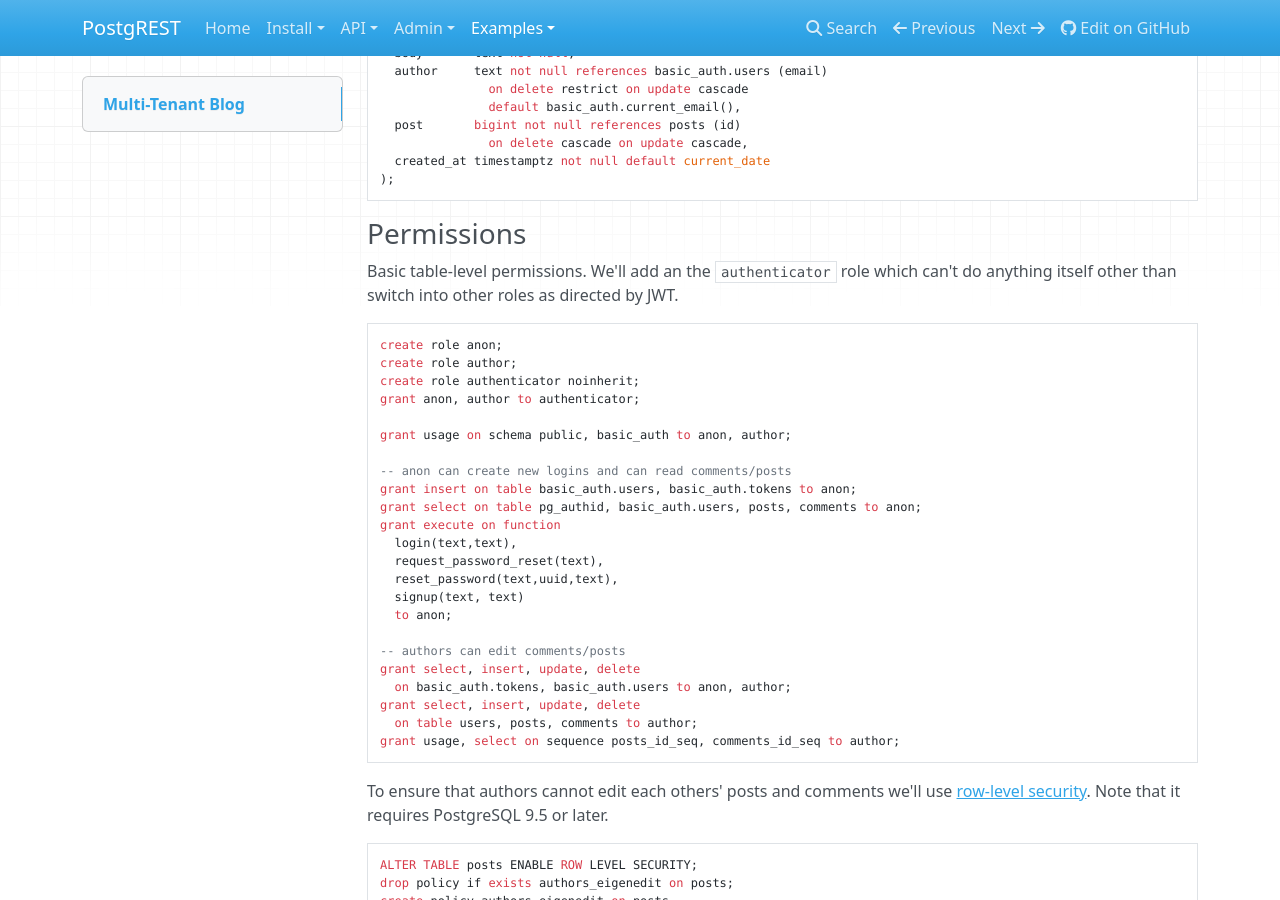
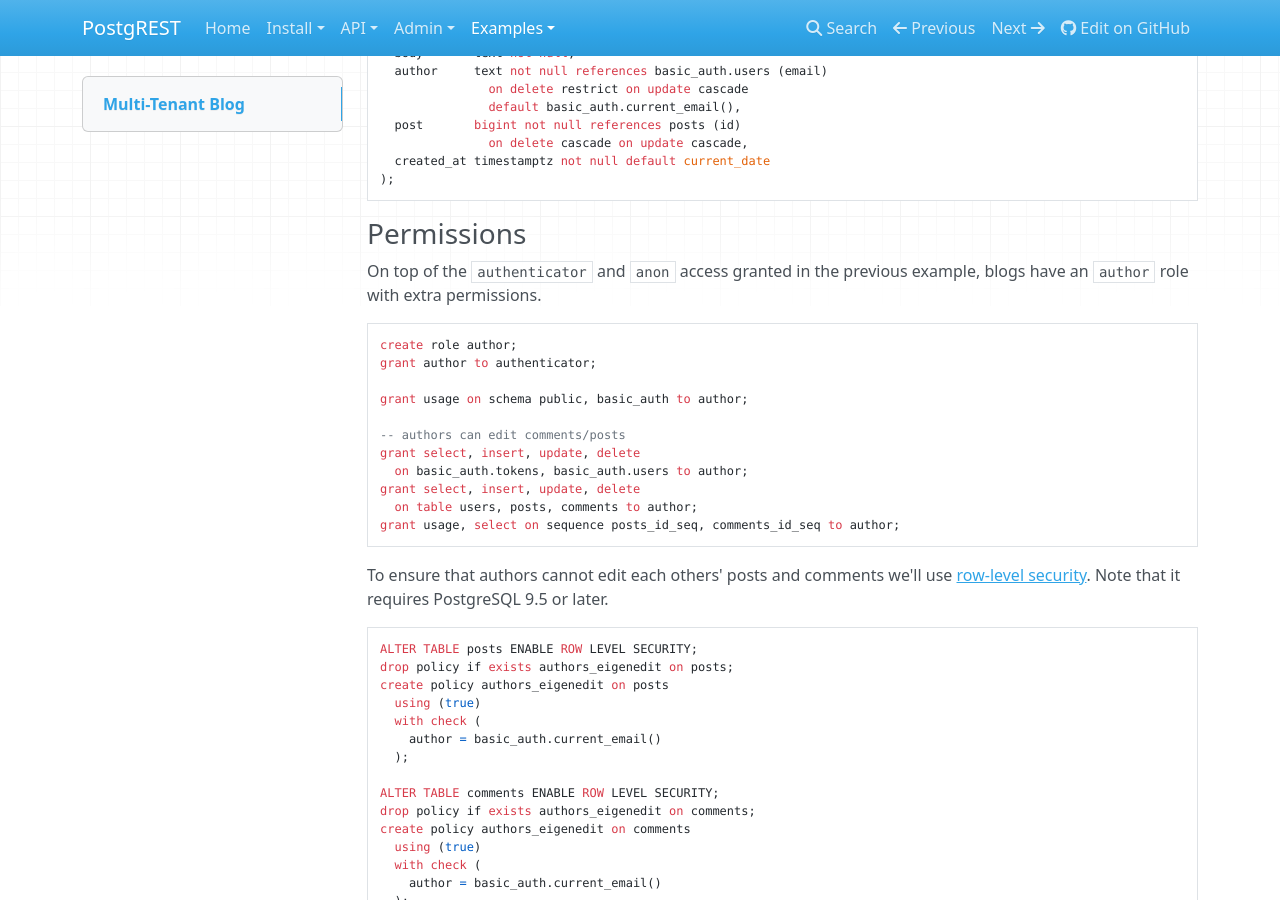
Before and after one commit to PostgREST/postgrest, an MkDocs documentation site: the page built from docs/examples/blog.md, in a window 1280 px wide and 900 px high, scrolled down 665 px. Built offline with MkDocs 1.6.1, drawn with Linux system fonts in a browser that asks for light colours; nearby versions of some CDN libraries; old or Windows-style settings are respelled for this version of MkDocs.

Commit message:
Move permissions statements into user example
This makes it self-contained

Shorten blog permissions to compensate

````diff
--- a/docs/examples/blog.md
+++ b/docs/examples/blog.md
@@ -48,31 +48,18 @@ comments (
 
 ### Permissions
 
-Basic table-level permissions. We'll add an the `authenticator`
-role which can't do anything itself other than switch into other
-roles as directed by JWT.
+On top of the `authenticator` and `anon` access granted in the
+previous example, blogs have an `author` role with extra permissions.
 
 ```sql
-create role anon;
 create role author;
-create role authenticator noinherit;
-grant anon, author to authenticator;
+grant author to authenticator;
 
-grant usage on schema public, basic_auth to anon, author;
-
--- anon can create new logins and can read comments/posts
-grant insert on table basic_auth.users, basic_auth.tokens to anon;
-grant select on table pg_authid, basic_auth.users, posts, comments to anon;
-grant execute on function
-  login(text,text),
-  request_password_reset(text),
-  reset_password(text,uuid,text),
-  signup(text, text)
-  to anon;
+grant usage on schema public, basic_auth to author;
 
 -- authors can edit comments/posts
 grant select, insert, update, delete
-  on basic_auth.tokens, basic_auth.users to anon, author;
+  on basic_auth.tokens, basic_auth.users to author;
 grant select, insert, update, delete
   on table users, posts, comments to author;
 grant usage, select on sequence posts_id_seq, comments_id_seq to author;
````
Also changed, not shown: docs/examples/users.md (+24 -0 lines).
